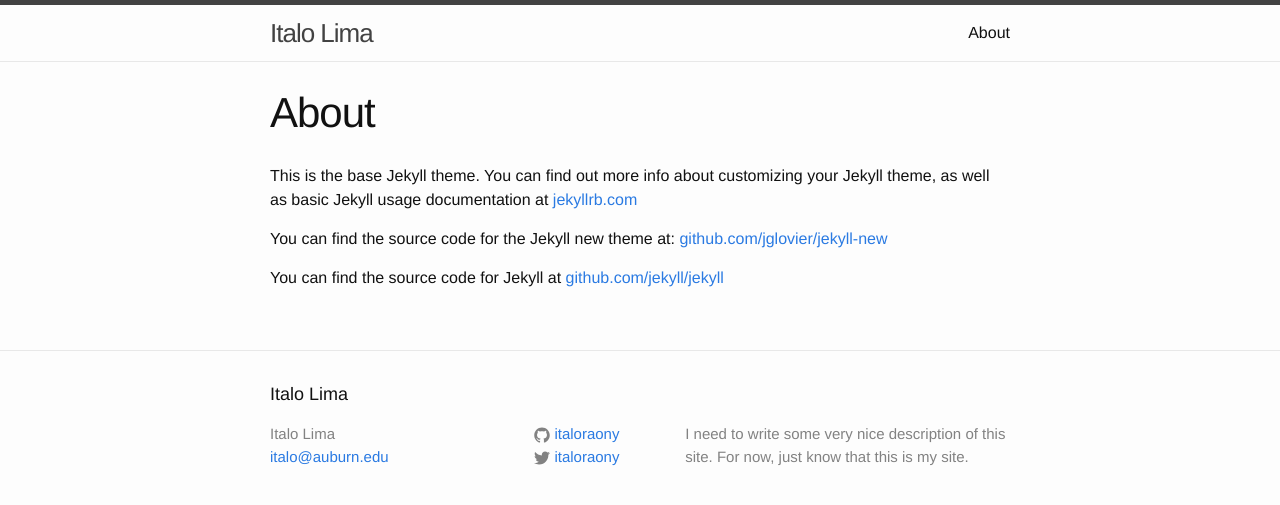
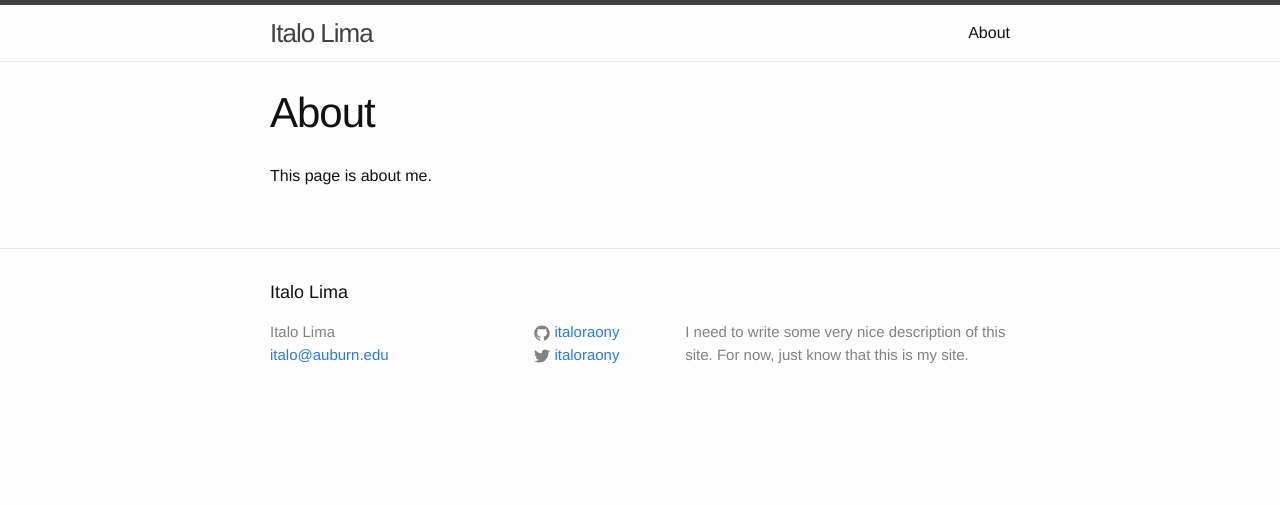
Before and after one commit to italoraony/italoraony.github.io, a Jekyll site: the page built from about.md, in a window 1280 px wide. Shown: the top 505 px of the page. Built offline with Jekyll 4.4.1, drawn with Linux system fonts in a browser that asks for light colours.

Commit message:
Edited About Page

```diff
--- a/about.md
+++ b/about.md
@@ -4,8 +4,4 @@
 permalink: /about/
 ---
 
-This is the base Jekyll theme. You can find out more info about customizing your Jekyll theme, as well as basic Jekyll usage documentation at [jekyllrb.com](http://jekyllrb.com/)
-
-You can find the source code for the Jekyll new theme at: [github.com/jglovier/jekyll-new](https://github.com/jglovier/jekyll-new)
-
-You can find the source code for Jekyll at [github.com/jekyll/jekyll](https://github.com/jekyll/jekyll)
+This page is about me.
```
